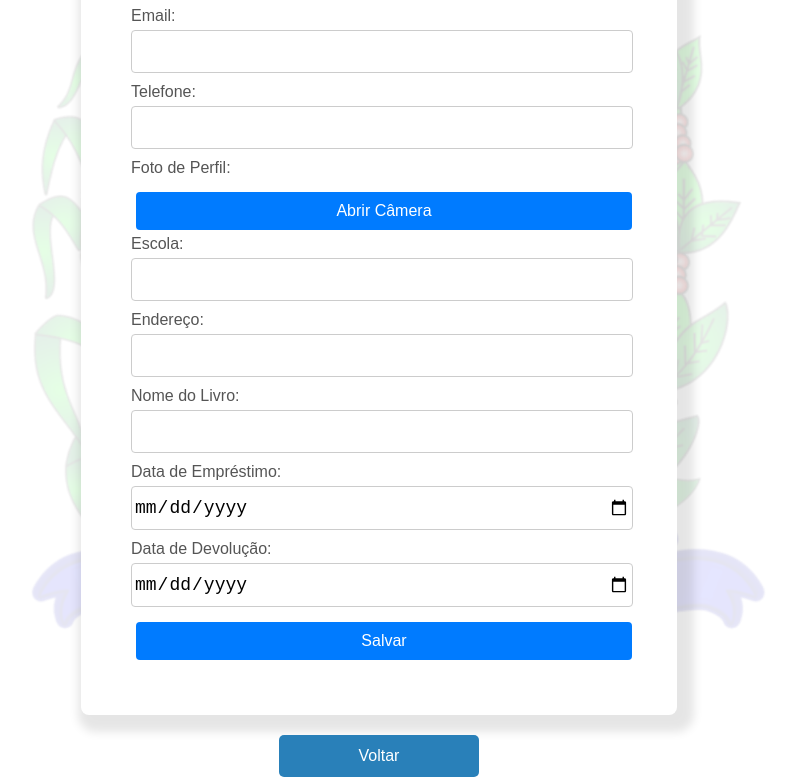
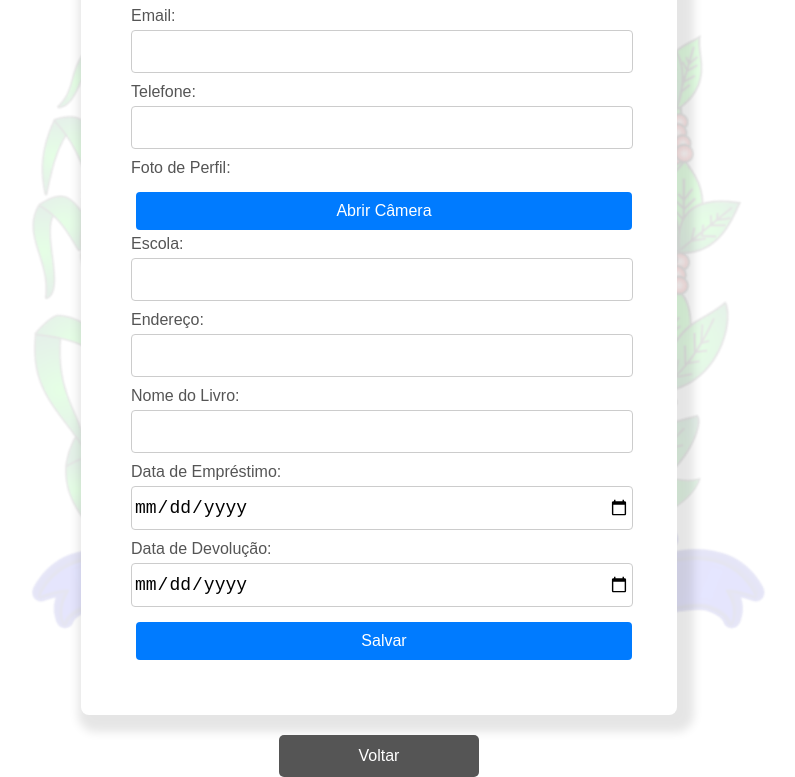
Before and after one commit to AndreIvson/biblioteca-saire, an Electron app: page views/cadastro.html in a window 1280 px wide. In both pictures the pointer is over the button "Voltar". Shown: the part 207-984 px from the top of the page, without its empty margins (261-1056 px from the left). Drawn offline with Linux system fonts and the light colour scheme.

Commit message:
melhorias finais

```diff
--- a/src/styles/livrosStyle.css
+++ b/src/styles/livrosStyle.css
@@ -67,7 +67,7 @@ h1 {
 }
 
 .go-back:hover {
-    background-color: #2980b9;
+    background-color: #555;
 }
 
 .book-list {
--- a/src/styles/styles.css
+++ b/src/styles/styles.css
@@ -11,7 +11,6 @@ body {
   display: flex;
   flex-direction: column;
   align-items: center;
-  overflow: hidden;
 }
 
 .indexBody {
@@ -86,7 +85,7 @@ button:hover {
   max-width: 200px;
   margin: 20px auto;
   padding: 12px;
-  background-color: #3498db;
+  background-color: #007bff;
   color: white;
   font-size: 16px;
   border: none;
@@ -96,7 +95,7 @@ button:hover {
 }
 
 .go-back:hover {
-  background-color: #2980b9;
+  background-color: #555;
 }
 
 #camera,
```
Also changed, not shown: README.md.
